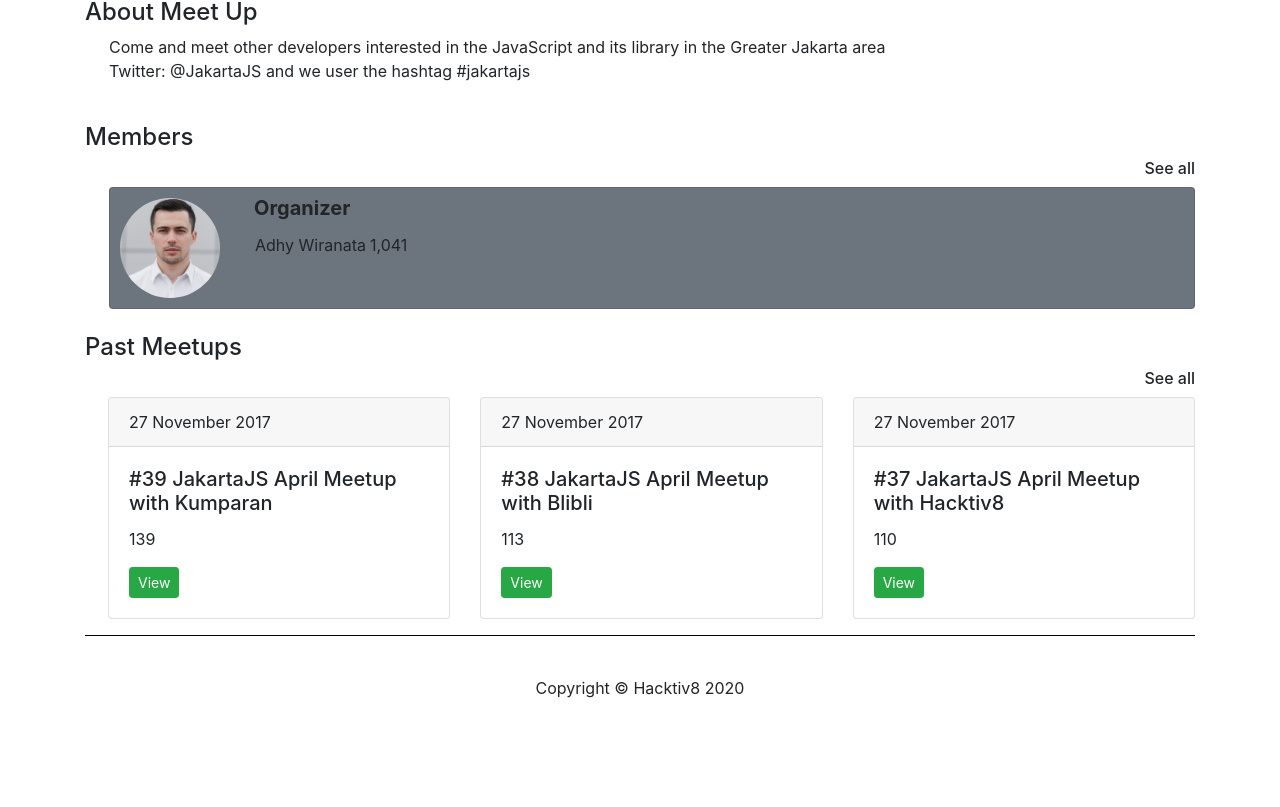
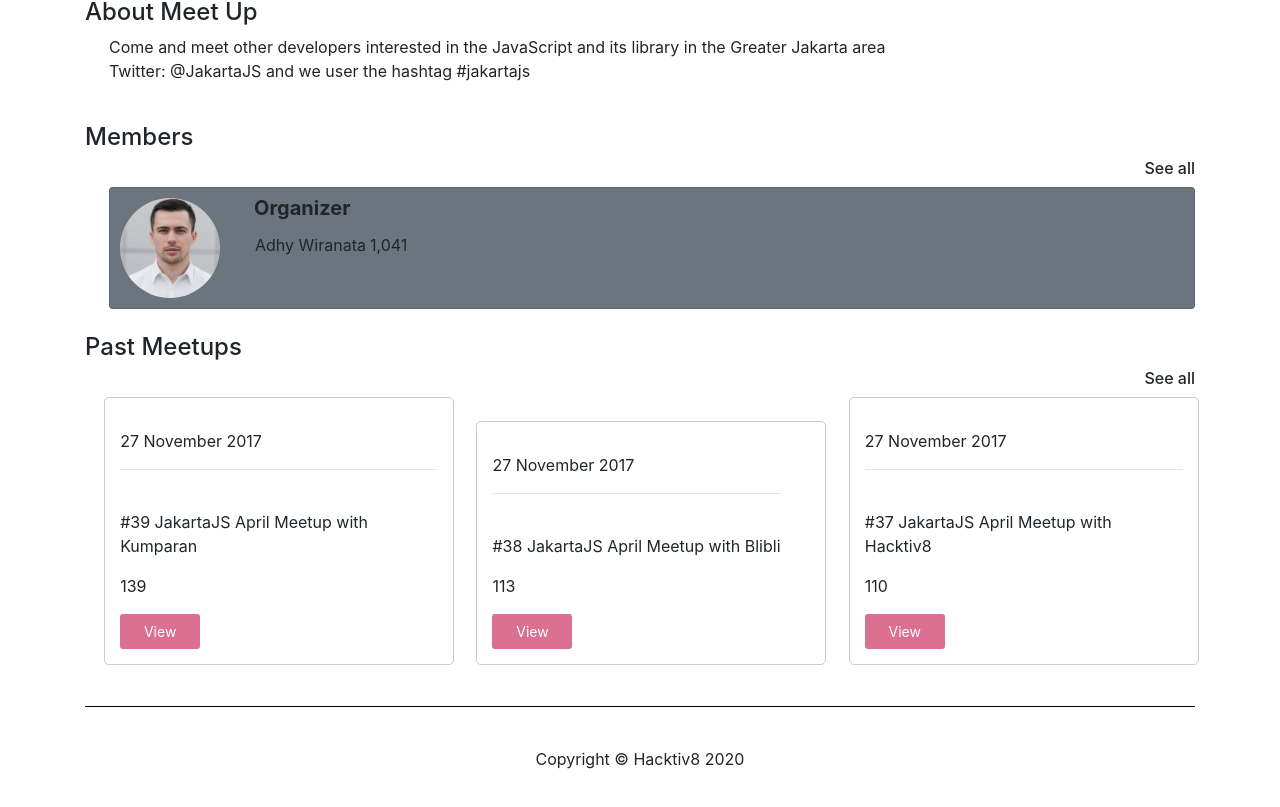
Before and after one commit to alhambraa/My-App, a React (Create React App) app: page / in a window 1280 px wide. Shown: the part 663-1470 px from the top of the page. Before the commit the page ends 1403 px from the top, so only its background shows below. Built offline with nearby package versions, Linux system fonts and the light colour scheme.

Commit message:
Update Style Component

```diff
--- a/src/components/PastMeetUp.js
+++ b/src/components/PastMeetUp.js
@@ -1,23 +1,26 @@
 import React from 'react'
-import {Row,Col,Card,Button} from 'react-bootstrap'
+import {Row} from 'react-bootstrap'
 import PropTypes from 'prop-types'
+import Button from './style/Button'
+import {PastMeetBG,PassMeetCntn} from "./style/PastMeetStyle";
 
 const PastMeetUp = ({data}) => {
     return (
         <Row className="ml-2 text-left">
             {
                 data.map((list) => (
-            <Col className="col-md-4 grid-wrapper">
-                <Card key={list.id}>
-                    <Card.Header>{list.header}</Card.Header>
-                    <Card.Body>
-                        <Card.Title>{list.title}</Card.Title>
-                        <Card.Text>{list.content}</Card.Text>
-                        <Button variant="success" size="sm">View</Button>{' '}
-                    </Card.Body>
-                </Card>
-            </Col>
-            ))
+                    <PastMeetBG>
+                        <PassMeetCntn>
+                            <p key={list.id}></p>
+                            <p>{list.header}</p>
+                            <hr></hr>
+                            <br></br>
+                            <p>{list.title}</p>
+                            <p>{list.content}</p>
+                            <Button primary="primary" text="View"></Button>
+                        </PassMeetCntn>
+                    </PastMeetBG>
+                ))
             }
         </Row>
     )
@@ -36,62 +39,3 @@ PastMeetUp.defaultProps = {
 }
 
 export default PastMeetUp;
-
- // <Container className="text-left">
-        //     <Row className="ml-0">
-        //         <Col>
-        //             <Card>
-        //                 <Card.Header>Header</Card.Header>
-        //                 <Card.Body>
-        //                 <Card.Title>Primary Card Title</Card.Title>
-        //                 <Card.Text>
-        //                     Some quick example text to build on the card title and make up the bulk
-        //                     of the card's content.
-        //                 </Card.Text>
-        //                 <Button variant="success" size="sm">View</Button>{' '}
-        //                 </Card.Body>
-        //             </Card>
-        //         </Col>
-        //         <Col>
-        //             <Card>
-        //                 <Card.Header>Header</Card.Header>
-        //                 <Card.Body>
-        //                 <Card.Title>Primary Card Title</Card.Title>
-        //                 <Card.Text>
-        //                     Some quick example text to build on the card title and make up the bulk
-        //                     of the card's content.
-        //                 </Card.Text>
-        //                 <Button variant="success" size="sm">View</Button>{' '}
-        //                 </Card.Body>
-        //             </Card>
-        //         </Col>
-        //         <Col>
-        //             <Card>
-        //                 <Card.Header>Header</Card.Header>
-        //                 <Card.Body>
-        //                 <Card.Title>Primary Card Title</Card.Title>
-        //                 <Card.Text>
-        //                     Some quick example text to build on the card title and make up the bulk
-        //                     of the card's content.
-        //                 </Card.Text>
-        //                 <Button variant="success" size="sm">View</Button>{' '}
-        //                 </Card.Body>
-        //             </Card>
-        //         </Col>
-        //     </Row>
-        // </Container>
-
-        // const PastMeetUp = ({header,title,content}) => {
-        //     return (
-        //         <Col>
-        //             <Card>
-        //                 <Card.Header>{header}</Card.Header>
-        //                 <Card.Body>
-        //                     <Card.Title>{title}</Card.Title>
-        //                     <Card.Text>{content}</Card.Text>
-        //                     <Button variant="success" size="sm">View</Button>{' '}
-        //                 </Card.Body>
-        //             </Card>
-        //         </Col>
-        //     )
-        // };
```
